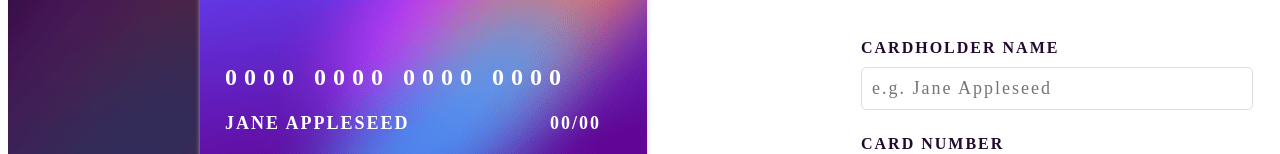
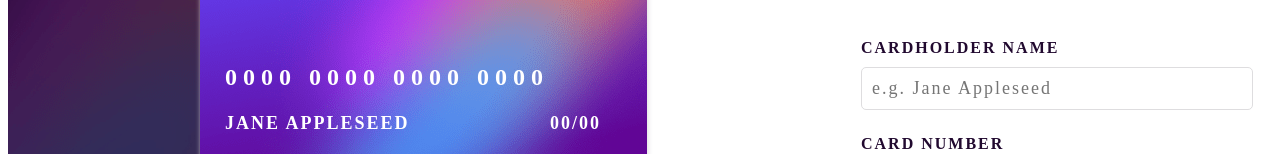
Before and after one commit to LeonamLoureiro/FrontEnd-2-Interactive-card-details-form, a plain HTML site: page index.html in a window 1280 px wide. Shown: the part 240-394 px from the top of the page. Drawn offline with nearby package versions, Linux system fonts and the light colour scheme; a web font is replaced by a local one.

Commit message:
Update style.css

```diff
--- a/style.css
+++ b/style.css
@@ -222,7 +222,7 @@ input {
     .card-number {
         top: 120px;
         font-size: 24px;
-        letter-spacing: 7px;
+        letter-spacing: 6px;
         margin-left: 25px;
     }
 
```
